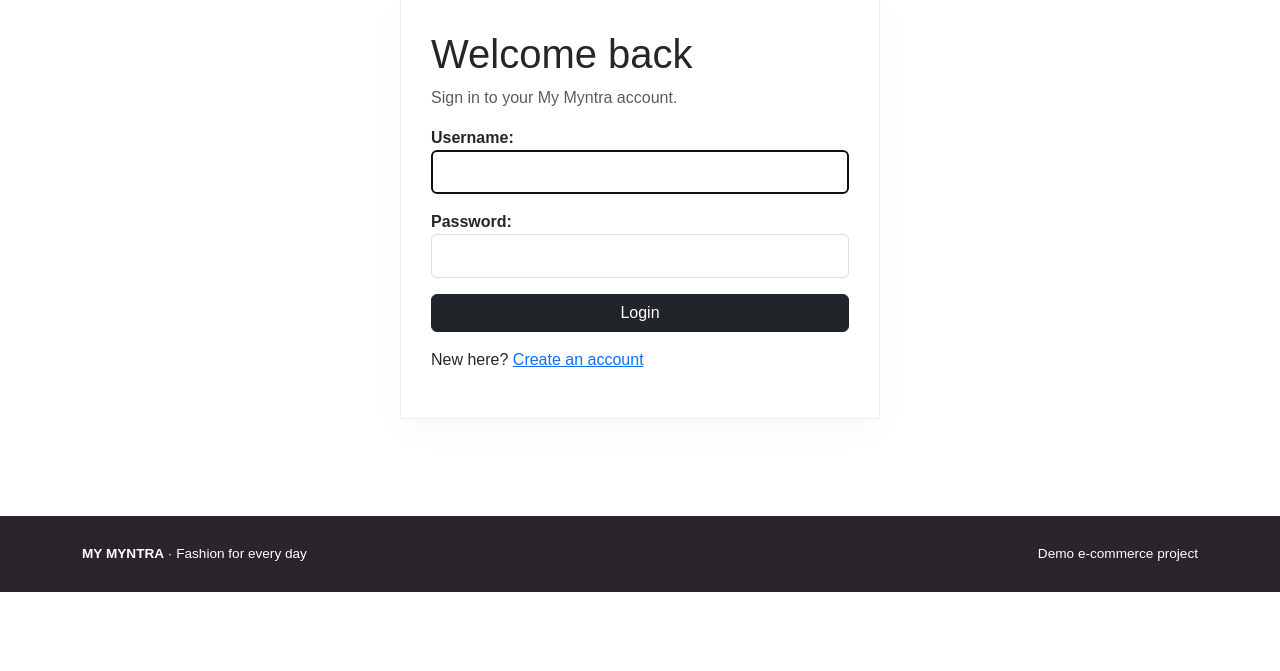
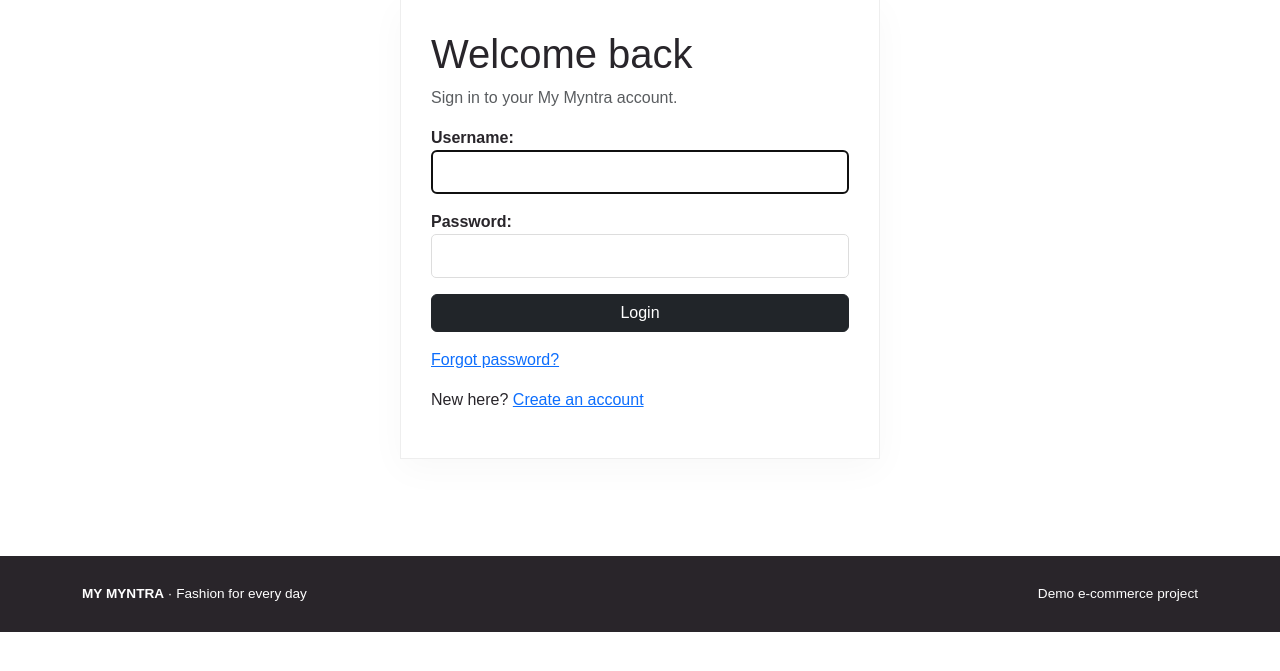
Before and after one commit to Tanuja8792/My_myntra, a Django app: page /login/ in a window 1280 px wide. Shown: the part 106-777 px from the top of the page. Run offline with Django 5.2, Linux system fonts and the light colour scheme; data that the repository does not hold is empty.

Commit message:
Add forgot password link to login page

```diff
--- a/templates/store/login.html
+++ b/templates/store/login.html
@@ -1 +1 @@
-{% extends 'store/base.html' %}{% block content %}<div class="auth-card"><h1>Welcome back</h1><p class="text-muted">Sign in to your My Myntra account.</p><form method="post">{% csrf_token %}{{form.as_p}}{% if next %}<input type="hidden" name="next" value="{{next}}">{% endif %}<button class="btn btn-dark w-100">Login</button></form><p class="mt-3">New here? <a href="{% url 'register' %}">Create an account</a></p></div>{% endblock %}
+{% extends 'store/base.html' %}{% block content %}<div class="auth-card"><h1>Welcome back</h1><p class="text-muted">Sign in to your My Myntra account.</p><form method="post">{% csrf_token %}{{form.as_p}}{% if next %}<input type="hidden" name="next" value="{{next}}">{% endif %}<button class="btn btn-dark w-100">Login</button></form><p class="mt-3"><a href="{% url 'password_reset' %}">Forgot password?</a></p><p>New here? <a href="{% url 'register' %}">Create an account</a></p></div>{% endblock %}
```
